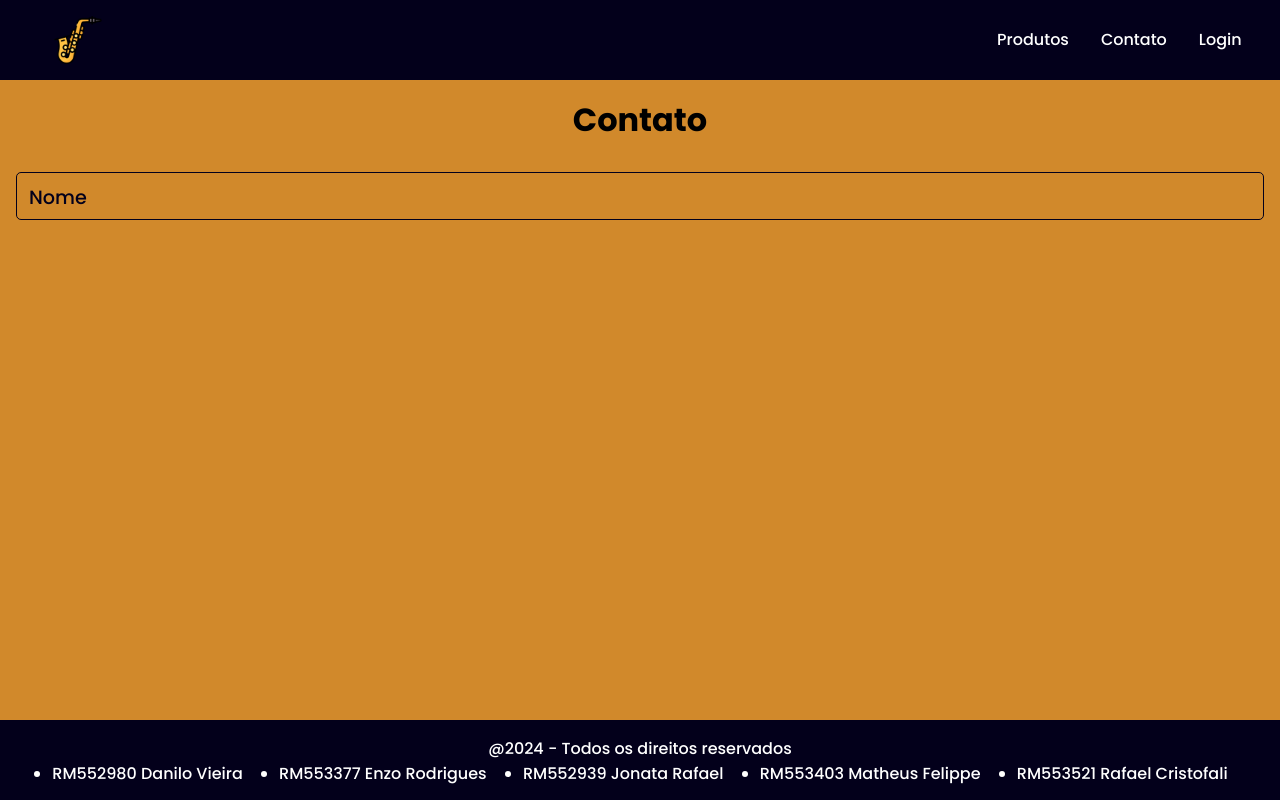
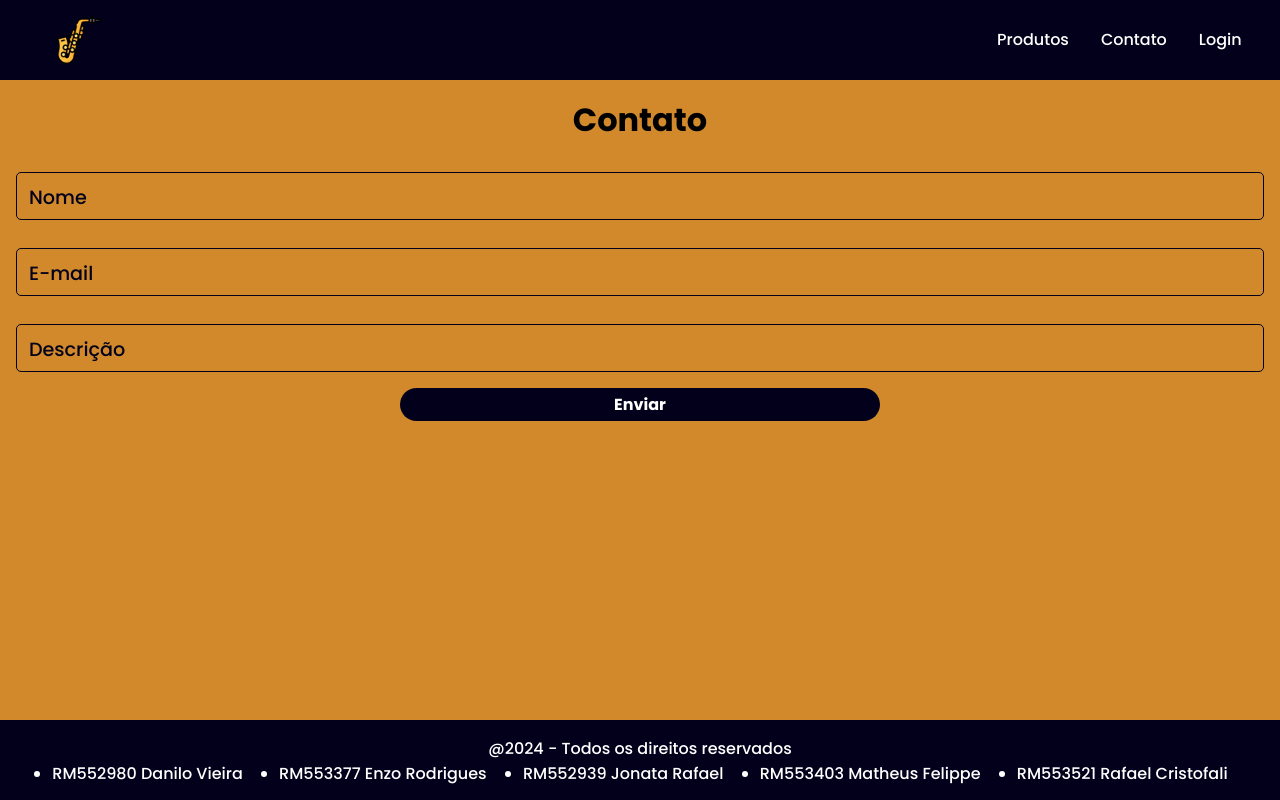
Before and after one commit to Rafafaaa-FIAP/WEB-sem2-checkpoint2, a React (Vite) app: page /Contact in a window 1280 px wide. Built offline with nearby package versions, Linux system fonts and the light colour scheme.

Commit message:
feat: create contact page

```diff
--- a/src/routes/Contact/index.jsx
+++ b/src/routes/Contact/index.jsx
@@ -3,12 +3,31 @@ import './styles.scss'
 import TextField from '../../components/TextField'
 
 function Contact() {
+
+  const handleSubmit = (e) => {
+    e.preventDefault();
+    const name = e.target.elements.name.value;
+    const email = e.target.elements.email.value;
+    const description = e.target.elements.description.value;
+
+    if (name && email && description) {
+      alert('Formulário preenchido com sucesso!');
+    } else {
+      alert('Por favor, preencha todos os campos.');
+    }
+  };
+
   return (
     <div id='contact-page'>
       <h1>Contato</h1>
-      <TextField id='name' placeholder='Nome' />
+      <form onSubmit={handleSubmit}>
+      <TextField id='name' placeholder='Nome'/>
+      <TextField type='email' id='email' placeholder='E-mail'/>
+      <TextField id='description' placeholder='Descrição'/>
+      <button type='submit'>Enviar</button>
+      </form>
     </div>
   )
 }
 
-export default Contact
+export default Contact;
--- a/src/routes/Contact/styles.scss
+++ b/src/routes/Contact/styles.scss
@@ -4,7 +4,33 @@ div#contact-page {
   flex-direction: column;
   gap: 1rem;
 
+
   h1 {
     text-align: center;
   }
+
+  button{
+    background-color:  var(--colors-1-base);
+    color: var(--colors-text-on-color);
+    border: none;
+    padding: 4px 20px;
+    border-radius: 20px;
+    cursor: pointer;
+    font-size: 16px;
+    font-weight: bold;
+    width: 30rem;
+    transition:var(--transition-time) ;
+  }
+
+  button:hover{
+    transform: scale(1.04);
+  }
+
+  form{
+    display: flex;
+    flex-direction: column;
+    gap: 1rem;
+    align-items: center;
+  }
+
 }
```
